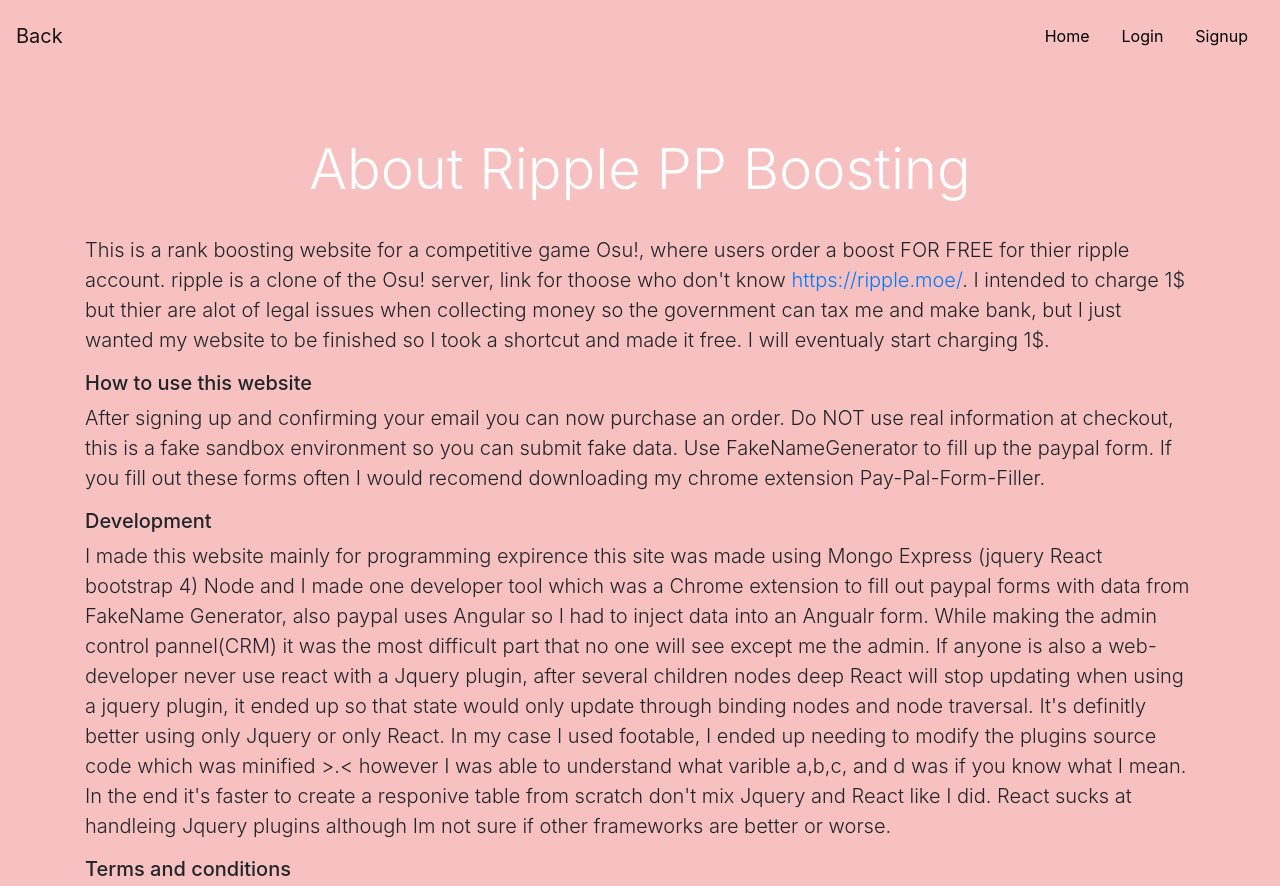
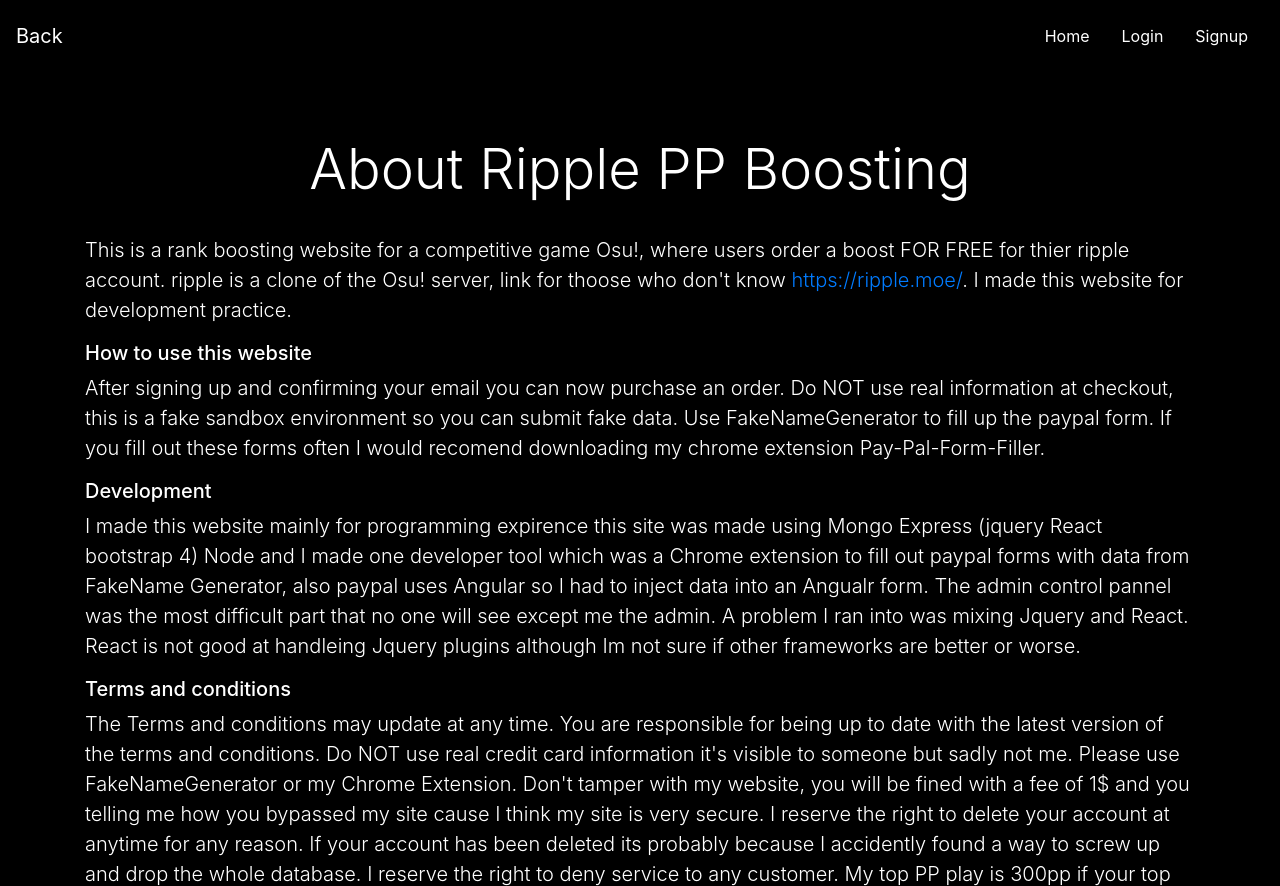
Before and after one commit to M4rkFlor/OsuBoosting, a website: page public/views/About.html in a window 1280 px wide. Shown: the top 886 px of the page. Drawn offline with nearby package versions, Linux system fonts and the light colour scheme; no server answers.

Commit message:
update
hit counter

```diff
--- a/public/views/About.html
+++ b/public/views/About.html
@@ -7,13 +7,17 @@
      <link rel="stylesheet" href="https://stackpath.bootstrapcdn.com/bootstrap/4.1.3/css/bootstrap.min.css" integrity="sha384-MCw98/SFnGE8fJT3GXwEOngsV7Zt27NXFoaoApmYm81iuXoPkFOJwJ8ERdknLPMO" crossorigin="anonymous">
            <style>
 body {
-    background-color: rgb(248,193,193);
+    background-color: rgb(0,0,0);
+    color: white;
 }
 h1 {
     color: white;
 }
 .nav-link {
-    color: rgba(0,0,0,1)!important;
+    color: rgb(255, 255, 255)!important;
+}
+.navbar-brand {
+    color: rgb(255, 255, 255)!important;
 }
 </style>
         <script src="https://code.jquery.com/jquery-2.1.3.min.js"></script>
@@ -22,14 +26,13 @@
   </head>
    <body>
 
-<nav class="navbar navbar-expand-lg navbar-light" style="background-color:  transparent!important">
+<nav class="navbar navbar-expand-lg navbar-dark" style="background-color:  transparent!important">
     <div class="d-flex flex-grow-1">
         <span class="w-100 d-lg-none d-block"><!-- hidden spacer to center brand on mobile --></span>
         <a class="navbar-brand d-none d-lg-inline-block" href="/">
             Back
         </a>
         <a class="navbar-brand-two mx-auto d-lg-none d-inline-block" href="/session">
-            <img src="//placehold.it/40?text=LOGO" alt="logo">
         </a>
         <div class="w-100 text-right">
             <button class="navbar-toggler" type="button" data-toggle="collapse" data-target="#myNavbar">
@@ -52,20 +55,19 @@
     </div>
 </nav>
 
-
-<div style="background:rgb(248,193,193) !important" class="jumbotron jumbotron-fluid">
+<!-- background:rgb(248,193,193) -->
+<div style="background:rgb(0, 0, 0) !important" class="jumbotron jumbotron-fluid">
   <div class="container">
     <h1 class="display-4 text-center">About Ripple PP Boosting</h1>
     <br>
     <p class="lead ">This is a rank boosting website for a competitive game Osu!, where users order a boost FOR FREE for thier ripple account. ripple is a clone of the Osu! server, link for thoose who don't know <a href="https://ripple.moe/">https://ripple.moe/</a>.
-    I intended to charge 1$ but thier are alot of legal issues when collecting money so the government can tax me and make bank, but I just wanted my website to be finished so I took a shortcut and made it free. I will eventualy start charging 1$.
+    I made this website for development practice.
     </p>
     <h5>How to use this website</h5>
     <p class="lead ">After signing up and confirming your email you can now purchase an order. Do NOT use real information at checkout, this is a fake sandbox environment so you can submit fake data. Use FakeNameGenerator to fill up the paypal form. If you fill out these forms often I would recomend downloading my chrome extension Pay-Pal-Form-Filler.</p>
     <h5>Development</h5>
     <p class="lead "> I made this website mainly for programming expirence this site was made using Mongo Express (jquery React bootstrap 4) Node and I made one developer tool which was a Chrome extension to fill out paypal forms with data from FakeName Generator, also paypal uses Angular so I had to inject data into an Angualr form.
-        While making the admin control pannel(CRM) it was the most difficult part that no one will see except me the admin. If anyone is also a web-developer never use react with a Jquery plugin, after several children nodes deep React will stop updating when using a jquery plugin, it ended up so that state would only update through binding nodes and node traversal. It's definitly better using only Jquery or only React.
-        In my case I used footable, I ended up needing to modify the plugins source code which was minified >.< however I was able to understand what varible a,b,c, and d was if you know what I mean. In the end it's faster to create a responive table from scratch don't mix Jquery and React like I did. React sucks at handleing Jquery plugins although Im not sure if other frameworks are better or worse.
+        The admin control pannel was the most difficult part that no one will see except me the admin. A problem I ran into was mixing Jquery and React. React is not good at handleing Jquery plugins although Im not sure if other frameworks are better or worse.
     </p>
     <h5>Terms and conditions</h5>
     <p class="lead ">The Terms and conditions may update at any time. You are responsible for being up to date with the latest version of the terms and conditions.
@@ -81,6 +83,8 @@
 </div>
 
 
-
+<script>
+    $.get("https://api.countapi.xyz/hit/osuBoost/About");
+</script>
   </body>
 </html>
```
Also changed, not shown: public/views/Home.html (+1 -0 lines).
